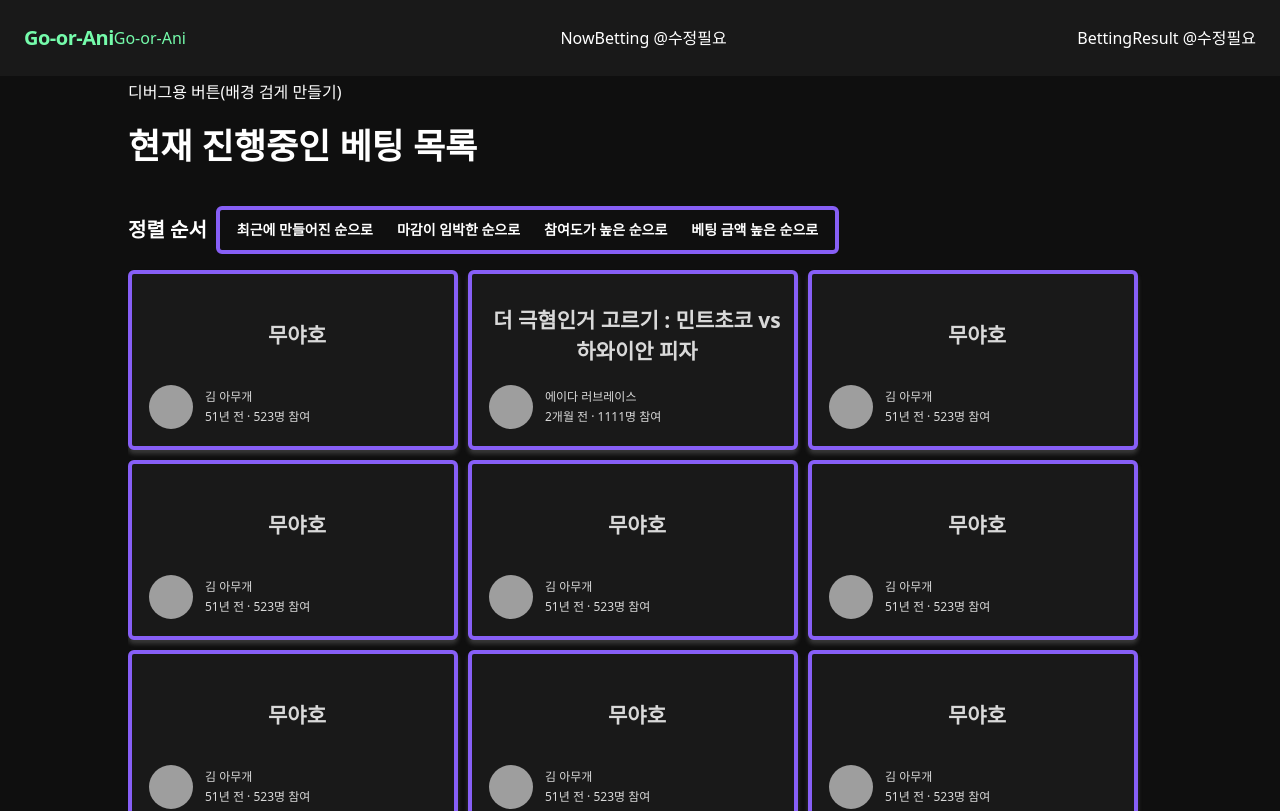
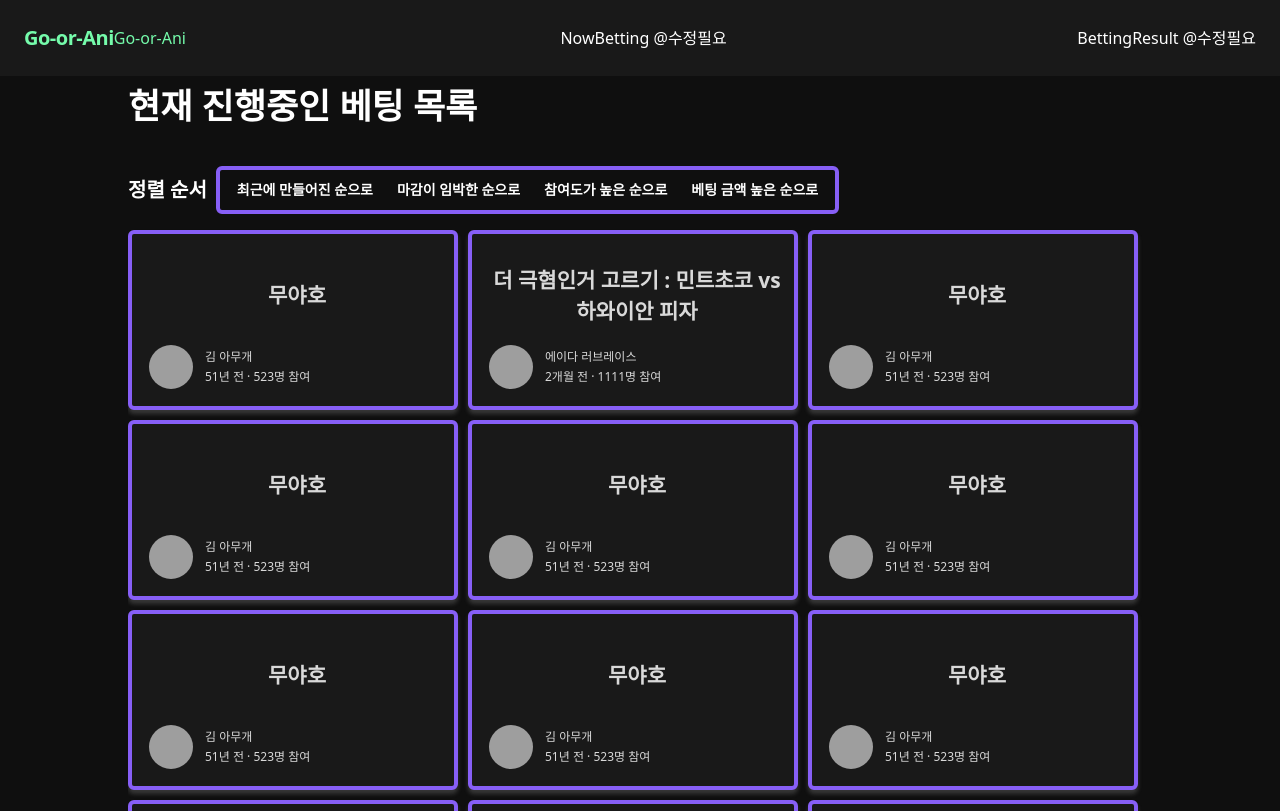
Before and after one commit to FORIF-REACT/Go-or-ani, a React (Vite) app: page /bettinglist in a window 1280 px wide. Shown: the top 811 px of the page. Built offline with nearby package versions, Linux system fonts and the light colour scheme; grey boxes are pictures that could not be loaded.

Commit message:
deleted debug button

```diff
--- a/src/pages/betting-list/index.tsx
+++ b/src/pages/betting-list/index.tsx
@@ -28,7 +28,6 @@ export default function BettingList() {
 
     return (
     <div className="flex flex-col justify-center items-start w-[1024px] relative overflow-hidden gap-4">
-    <button onClick={()=>{document.body.style.backgroundColor = "black";}}>디버그용 버튼(배경 검게 만들기)</button>
     <p className="self-stretch flex-grow-0 flex-shrink-0 w-[1024px] h-[70px] text-[35px] font-bold text-left text-white">
       현재 진행중인 베팅 목록
     </p>
```
